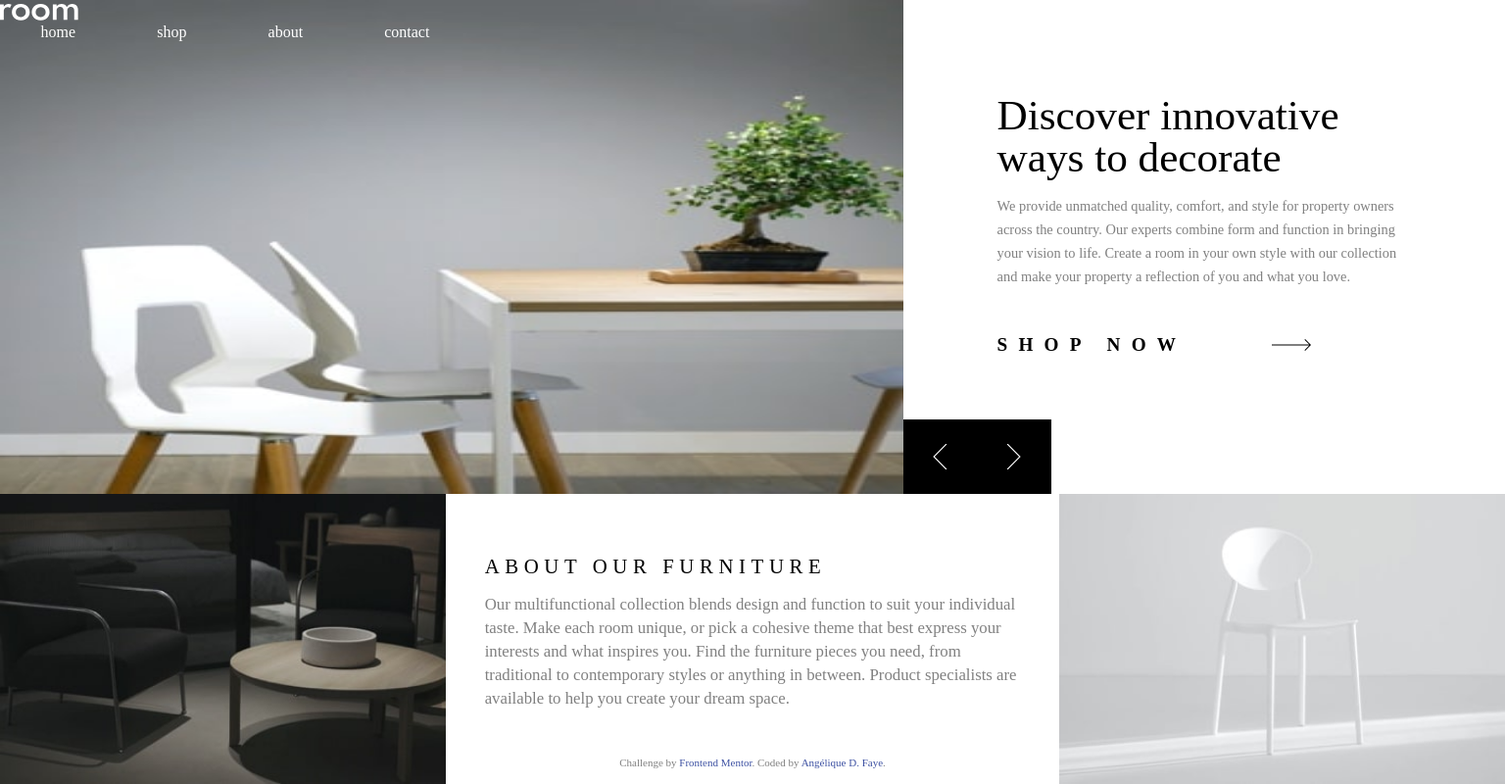
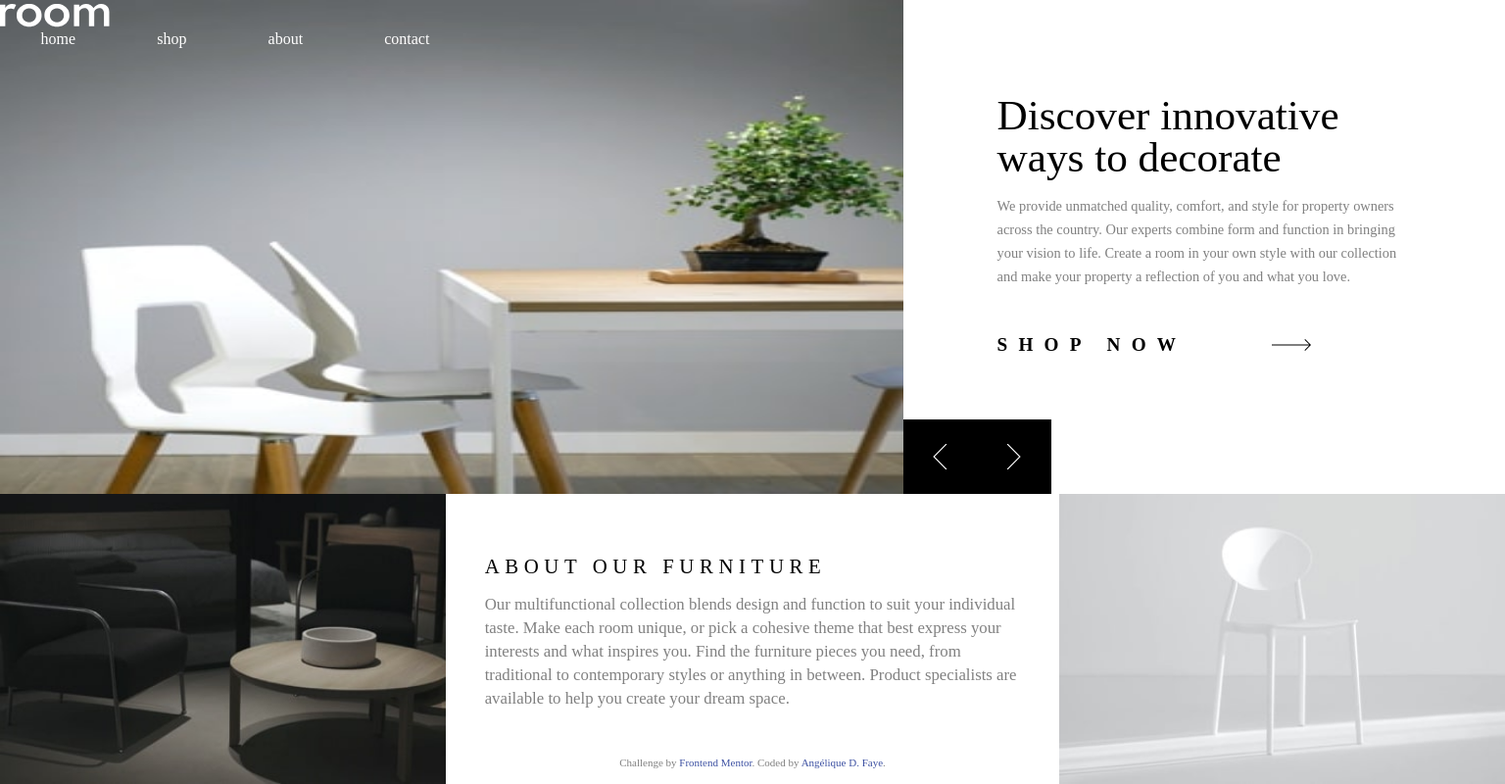
Before and after one commit to AngeliqueDF/room-ecommerce-homepage, a website built with Vite: page index.html in a window 1536 px wide. Shown: the whole page at 98% size. Built offline with nearby package versions, Linux system fonts and the light colour scheme.

Commit message:
Increase logo size, update `header layout`

```diff
--- a/src/css/style.css
+++ b/src/css/style.css
@@ -266,7 +266,8 @@ body.mobile-menu-open::after {
 
 	header h1 {
 		margin-top: 0.75%;
-		width: 5rem;
+		margin-inline-end: 2rem;
+		width: 7rem;
 	}
 
 	header button {
```
